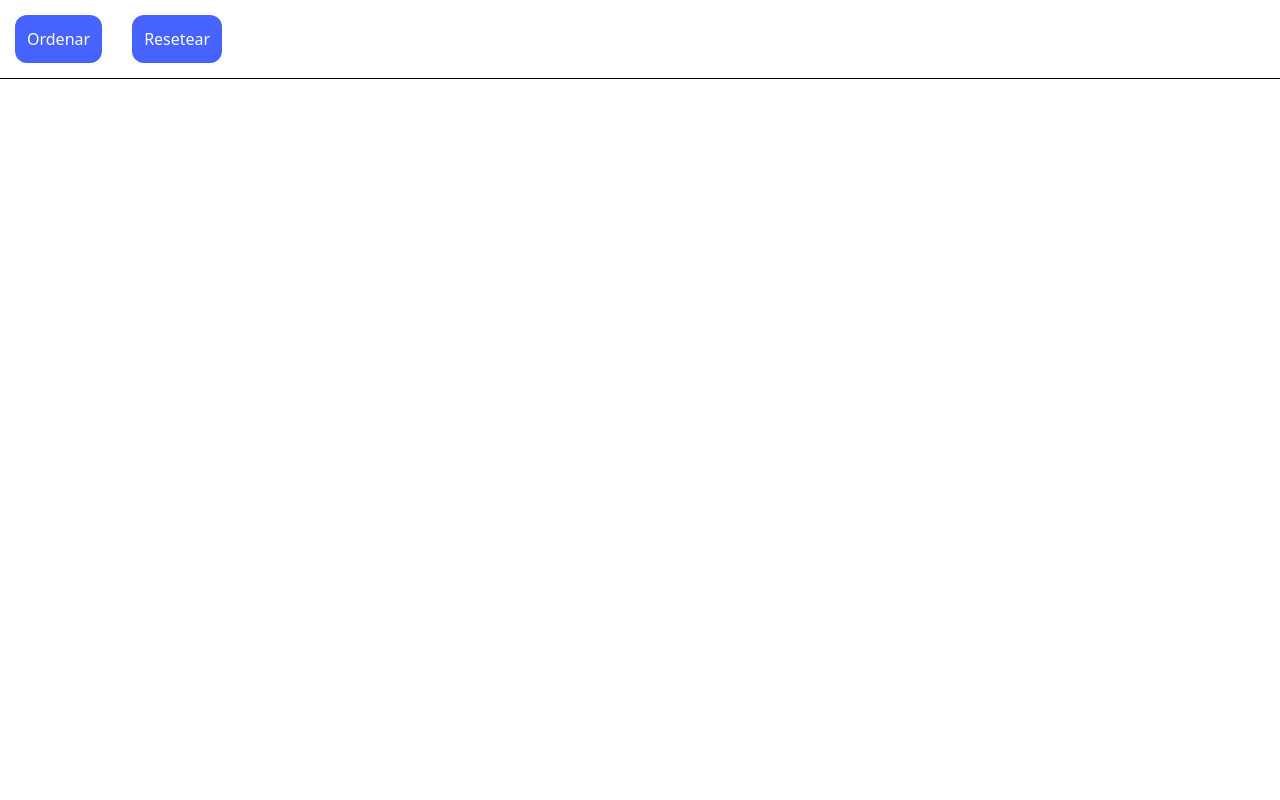
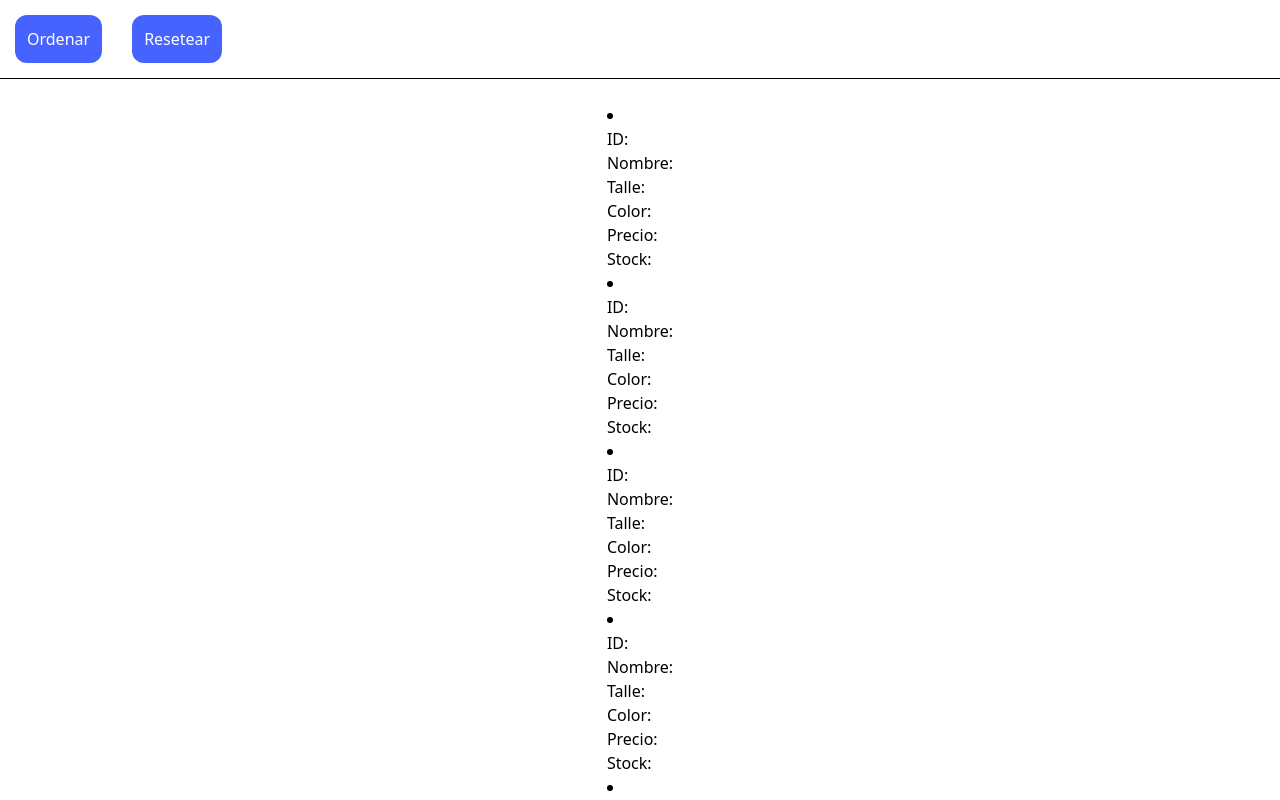
Before and after one commit to GaugeZich/Parcial1-FrontEnd, a Vue app: page / in a window 1280 px wide. Before the commit this address had no page. Shown: the top 800 px of the page. Built offline with nearby package versions, Linux system fonts and the light colour scheme.

Commit message:
Aplicación de props en ListaPrendas

```diff
--- a/src/components/CatalogoManager.vue
+++ b/src/components/CatalogoManager.vue
@@ -1,5 +1,16 @@
 <script setup lang="ts">
     import ListaPrendas from './ListaPrendas.vue';
+    import type { Prenda } from '@/models/Prenda.ts';
+
+    const prendas: Prenda[] = [
+    { id: 1, nombre: 'Camisa Clásica', talle: 'M', color: 'Azul', precio: 50.99, stock: 12 },
+    { id: 2, nombre: 'Pantalón Cargo', talle: 'L', color: 'Verde', precio: 89.50, stock: 4 },
+    { id: 3, nombre: 'Vestido Veraniego', talle: 'S', color: 'Rojo', precio: 35.00, stock: 0 },
+    { id: 4, nombre: 'Chaqueta Denim', talle: 'XL', color: 'Azul', precio: 120.00, stock: 15 },
+    { id: 5, nombre: 'Jersey de Lana', talle: 'M', color: 'Gris', precio: 65.75, stock: 6 },
+    { id: 6, nombre: 'Short Deportivo', talle: 'S', color: 'Negro', precio: 25.00, stock: 2 },
+    { id: 7, nombre: 'Falda Plisada', talle: 'L', color: 'Negro', precio: 45.00, stock: 0 }
+    ]
 
 </script>
 
@@ -8,7 +19,7 @@
         <button>Ordenar</button>
         <button>Resetear</button>
         <hr><br>
-        <ListaPrendas></ListaPrendas>
+        <ListaPrendas :prendasMostradas="prendas"></ListaPrendas>
     </div>
 </template>
 
--- a/src/components/ListaPrendas.vue
+++ b/src/components/ListaPrendas.vue
@@ -1,18 +1,25 @@
 <script setup lang="ts">
-    import type { Prenda } from '@/models/Prenda.ts';
+    import type { Prenda } from '@/models/Prenda';
+    import PrendaItem from './PrendaItem.vue';
 
-    const prenda: Prenda[] = [
-        { id: 1, nombre: 'Camisa Clásica', talle: 'M', color: 'Azul', precio: 50.99, stock: 12 },
-        { id: 2, nombre: 'Pantalón Cargo', talle: 'L', color: 'Verde', precio: 89.50, stock: 4 },
-        { id: 3, nombre: 'Vestido Veraniego', talle: 'S', color: 'Rojo', precio: 35.00, stock: 0 },
-        { id: 4, nombre: 'Chaqueta Denim', talle: 'XL', color: 'Azul', precio: 120.00, stock: 15 },
-        { id: 5, nombre: 'Jersey de Lana', talle: 'M', color: 'Gris', precio: 65.75, stock: 6 },
-        { id: 6, nombre: 'Short Deportivo', talle: 'S', color: 'Negro', precio: 25.00, stock: 2 },
-        { id: 7, nombre: 'Falda Plisada', talle: 'L', color: 'Negro', precio: 45.00, stock: 0 }]
+    const props = defineProps<{
+        prendasMostradas: Prenda[];
+    }>();
+
+
 </script>
 
 <template>
-
+    <div class="container">
+        <div class="md:flex-row sm:flex-col">
+            <PrendaItem v-for="prendas in props.prendasMostradas"/>
+        </div>
+    </div>
 </template>
 
-<style scoped></style>
+<style scoped>
+    .container{
+        justify-content: center;
+        display: flex;
+    }
+</style>
--- /dev/null
+++ b/src/components/PrendaItem.vue
@@ -0,0 +1,39 @@
+<script setup lang="ts">
+
+
+
+</script>
+
+<template >
+    <div class="card">
+        <li>
+            <ul>ID: {{}}</ul>
+            <ul>Nombre:</ul>
+            <ul>Talle:</ul>
+            <ul>Color:</ul>
+            <ul>Precio:</ul>
+            <ul>Stock:</ul>
+        </li>
+    </div>
+</template>
+
+<style scoped>
+    .card{
+        justify-content: center;
+        align-items: right;
+        border: 1px;
+        border-color: black;
+    }
+
+    .no-stock{
+        background-color: red;
+    }
+
+    .low-stock{
+        background-color: yellow;
+    }
+
+    .normal-stock{
+        background-color: green;
+    }
+</style>
--- a/src/models/Prenda.ts
+++ b/src/models/Prenda.ts
@@ -6,3 +6,7 @@ export interface Prenda {
     precio: number,
     stock: number
 }
+
+defineProps<{
+    prendasMostradas: Prenda[];
+}>();
```
